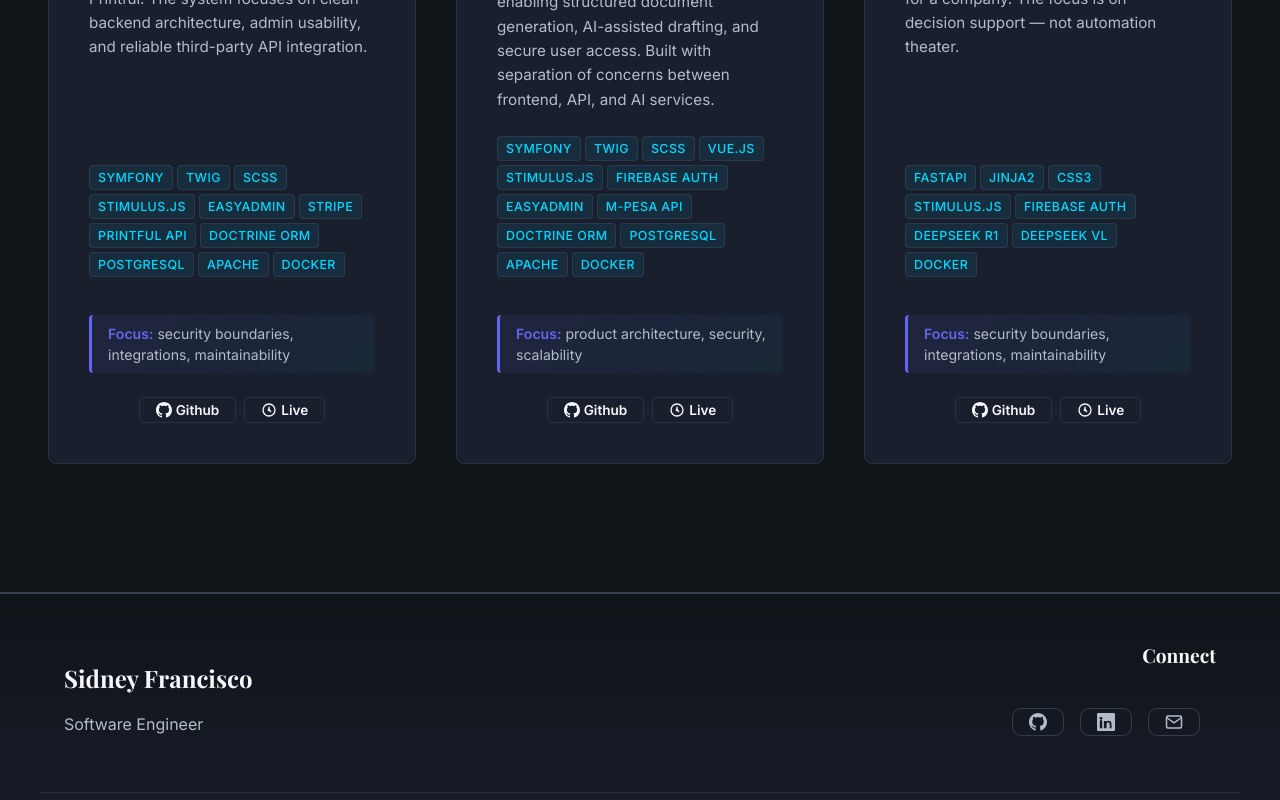
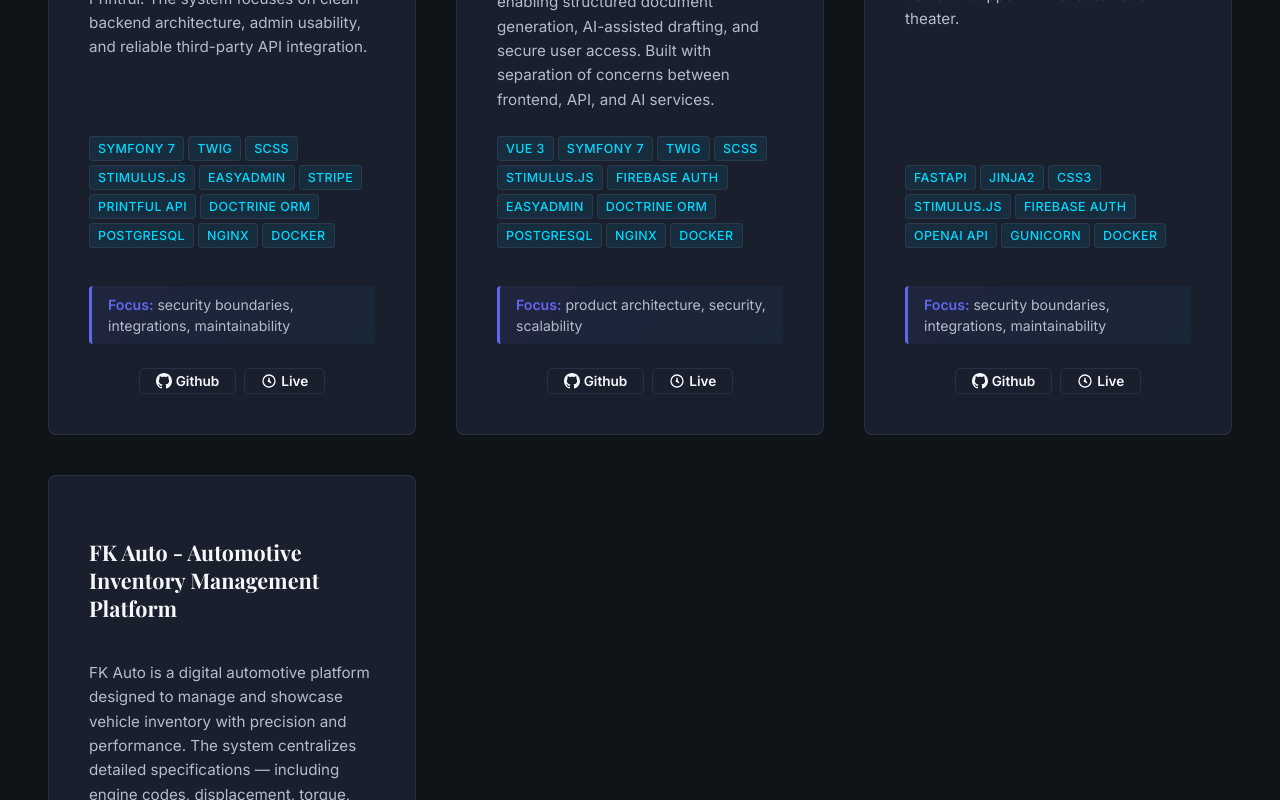
Before and after one commit to sidneyfranciscodev/my-portfolio, a Vue app: page /projects in a window 1280 px wide. Shown: the part 620-1420 px from the top of the page. Built offline with nearby package versions, Linux system fonts and the light colour scheme.

Commit message:
add new project

```diff
--- a/src/views/ProjectsView.vue
+++ b/src/views/ProjectsView.vue
@@ -14,7 +14,7 @@ import TheProject from '@/components/TheProject.vue'
         <the-project
           title="ALUCARD — E-commerce Store"
           :stack="[
-            'Symfony',
+            'Symfony 7',
             'Twig',
             'SCSS',
             'Stimulus.js',
@@ -23,7 +23,7 @@ import TheProject from '@/components/TheProject.vue'
             'Printful API',
             'Doctrine ORM',
             'PostgreSQL',
-            'Apache',
+            'Nginx',
             'Docker',
           ]"
           description="Alucard is a full e-commerce system designed for a clothing brand, handling authentication, product management, orders, and external fulfillment through Printful. The system focuses on clean backend architecture, admin usability, and reliable third-party API integration."
@@ -36,17 +36,16 @@ import TheProject from '@/components/TheProject.vue'
         <the-project
           title="Direito Moz — Legal Document Generation Platform"
           :stack="[
-            'Symfony',
+            'Vue 3',
+            'Symfony 7',
             'Twig',
             'SCSS',
-            'Vue.js',
             'Stimulus.js',
             'Firebase Auth',
             'EasyAdmin',
-            'M-pesa API',
             'Doctrine ORM',
             'PostgreSQL',
-            'Apache',
+            'Nginx',
             'Docker',
           ]"
           description="Direito Moz is SaaS AI-powered legal document generation and assistance platform for legal professionals, enabling structured document generation, AI-assisted drafting, and secure user access. Built with separation of concerns between frontend, API, and AI services."
@@ -57,22 +56,42 @@ import TheProject from '@/components/TheProject.vue'
           }"
         />
         <the-project
-          title="Audio & Document Analysis - AI Evaluation Service"
+          title="ReasonerHR"
           :stack="[
             'FastAPI',
             'Jinja2',
             'CSS3',
             'Stimulus.js',
             'Firebase auth',
-            'Deepseek R1',
-            'Deepseek VL',
+            'OpenAI API',
+            'Gunicorn',
             'Docker',
           ]"
           description="This service analyzes customer service audio calls to assess quality and performance, and processes CVs to highlight the most relevant candidates for a company. The focus is on decision support — not automation theater."
           focus="security boundaries, integrations, maintainability"
           :links="{
             Github: 'https://github.com/sidneyfranciscodev/audio-analysis.git',
-            Live: 'https://audio-doc-analysis.onrender.com',
+            Live: 'https://reasoner-hr.onrender.com',
+          }"
+        />
+
+        <the-project
+          title="FK Auto - Automotive Inventory Management Platform"
+          :stack="[
+            'Symfony 7',
+            'Twig',
+            'SCSS',
+            'Stimulus.js',
+            'EasyAdmin',
+            'PostgreSQL',
+            'Nginx',
+            'Docker',
+          ]"
+          description="FK Auto is a digital automotive platform designed to manage and showcase vehicle inventory with precision and performance. The system centralizes detailed specifications — including engine codes, displacement, torque, transmission data, production year, pricing, and mileage — providing a structured and scalable solution for automotive businesses. Built with a modern full-stack architecture, FK Auto focuses on data consistency, performance optimization, and clean user experience. The platform supports advanced filtering, structured engine taxonomy, and modular expansion for future integrations such as analytics, marketplace functionality, or AI-driven recommendations. FK Auto reflects an engineering-first mindset: clear data modeling, backend integrity, and scalable infrastructure designed for long-term growth rather than short-term presentation."
+          focus="maintainability, security, scalability"
+          :links="{
+            Github: 'https://github.com/kokorvsskyn3t/fk_auto.git',
+            Live: 'https://fk-auto.onrender.com',
           }"
         />
       </div>
```
